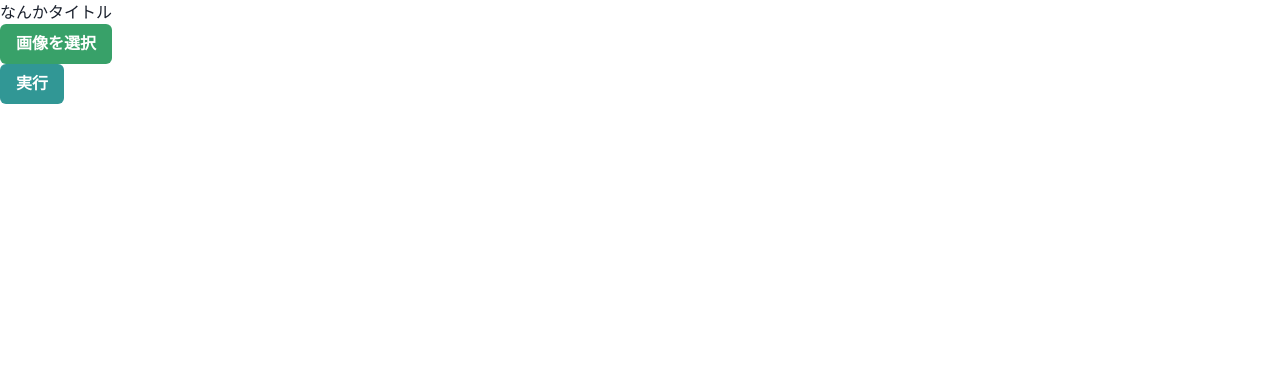
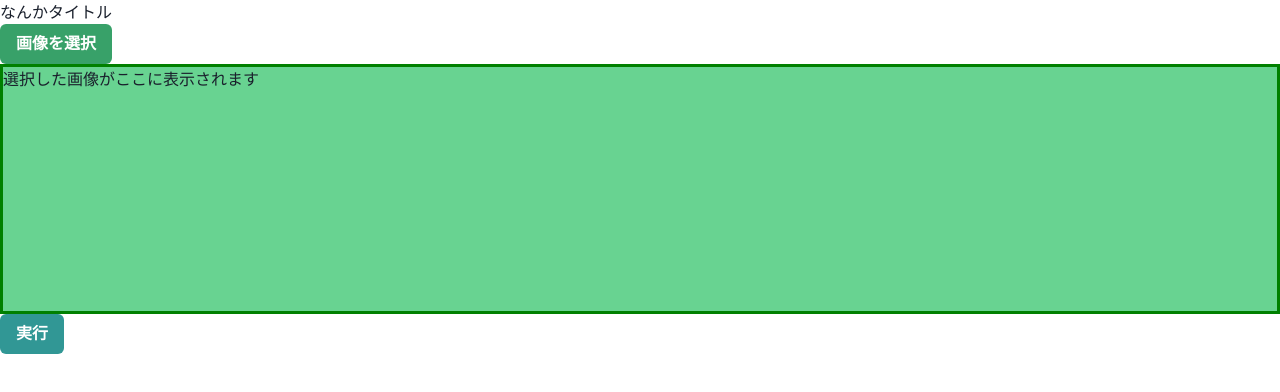
Before and after one commit to hirakazu0607/recipe_maker, a React (Create React App) app in the folder recipe_programms/: page / in a window 1280 px wide. Shown: the top 392 px of the page. Built offline with nearby package versions, Linux system fonts and the light colour scheme.

Commit message:
何も写真入れてないときの表示

```diff
--- a/recipe_programms/src/index.tsx
+++ b/recipe_programms/src/index.tsx
@@ -2,10 +2,10 @@ import React from 'react';
 import { useRef } from 'react';
 import ReactDOM from 'react-dom/client';
 import './index.css';
-import { ChakraProvider } from '@chakra-ui/react';
+import { Box, ChakraProvider, Stack } from '@chakra-ui/react';
 import { Input } from '@chakra-ui/react';
 import { Button, ButtonGroup } from '@chakra-ui/react'
-import {Show, Hide} from '@chakra-ui/react'
+import { Text } from '@chakra-ui/react'
 import Tesseract from 'tesseract.js';
 
 type InputProp = {
@@ -36,7 +36,9 @@ const Fileinput = (props: InputProp) => {
       <br />
 
       <img id='DispImage'/>
-
+      <Box id = 'alt' backgroundColor='green.300' borderWidth={3} borderColor='green' height={250}>
+        <Text fontSize='md' >選択した画像がここに表示されます</Text>
+      </Box>
     </ChakraProvider>
   );
 }
@@ -69,6 +71,9 @@ class Page extends React.Component<{}, Pagestate> {
   }
 
   dispImage() {
+    const alt = document.getElementById('alt') as HTMLElement;
+    alt.style.display = "none";
+
     const inputImage = document.getElementById('fileInput') as HTMLInputElement
     let filereader = new FileReader();
     filereader.onloadend = () => {
@@ -76,6 +81,10 @@ class Page extends React.Component<{}, Pagestate> {
       image.src = filereader.result as string
     }
     filereader.readAsDataURL(inputImage.files![0])
+  }
+
+  hideAlt(){
+
   }
 
   read() {
```
Also changed, not shown: recipe_programms/src/index.css (line endings or trailing spaces).
